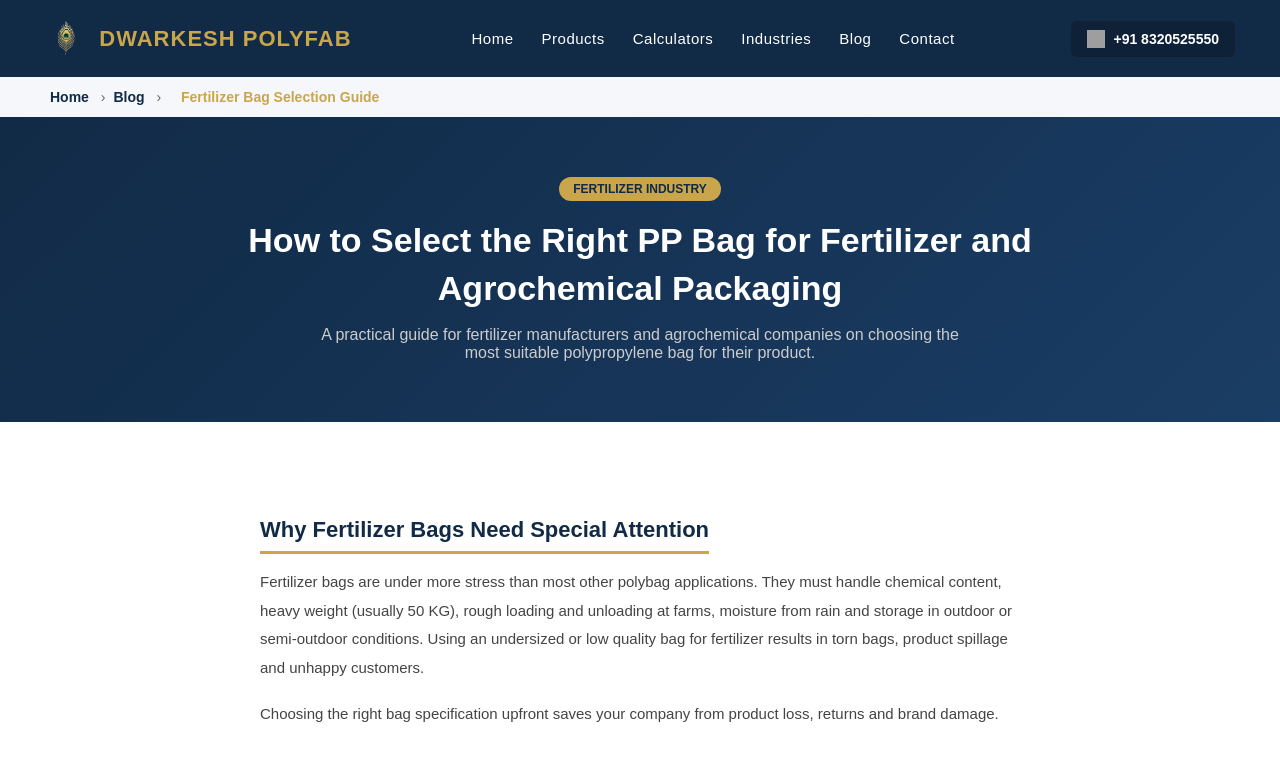
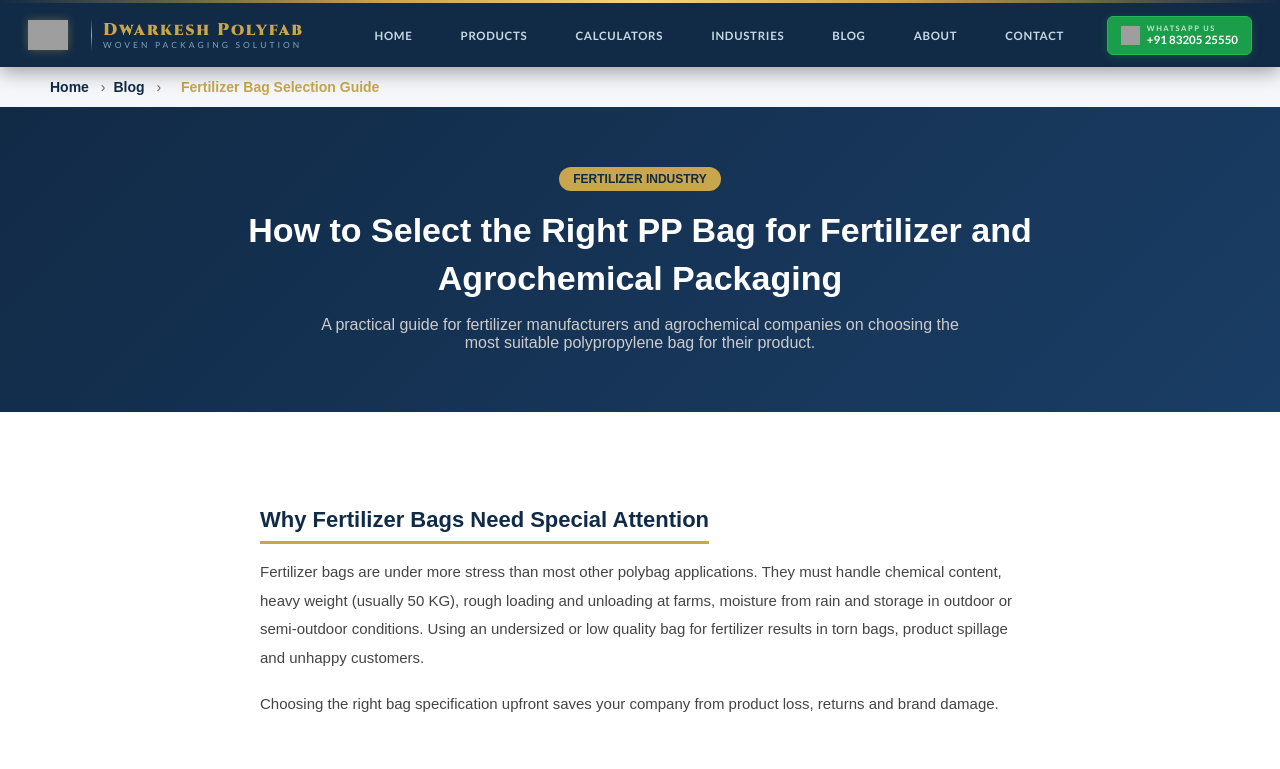
Before and after one commit to dwarkeshpolyfab/dwarkeshpolyfab, a plain HTML site: page blog/fertilizer-bag-selection.html in a window 1280 px wide. Shown: the top 769 px of the page. Drawn offline with Linux system fonts and the light colour scheme; grey boxes are pictures that could not be loaded.

Commit message:
Update fertilizer-bag-selection.html

```diff
--- a/blog/fertilizer-bag-selection.html
+++ b/blog/fertilizer-bag-selection.html
@@ -34,19 +34,21 @@
   </style>
 </head>
 <body>
-  <header class="header">
-    <div class="logo-area"><img src="../assets/images/logo.png" alt="Dwarkesh Polyfab Logo"><span class="company-name">DWARKESH POLYFAB</span></div>
-    <nav class="main-nav">
-      <a href="../index.html">Home</a><a href="../products/index.html">Products</a>
-      <a href="../calculators/index.html">Calculators</a><a href="../industries/index.html">Industries</a>
-      <a href="index.html">Blog</a><a href="../pages/contact.html">Contact</a>
-    </nav>
-    <div class="header-contact">
-      <a class="whatsapp-btn" href="https://wa.me/918320525550" target="_blank">
-        <img src="https://cdn-icons-png.flaticon.com/512/733/733585.png" alt="WhatsApp"><span>+91 8320525550</span>
-      </a>
-    </div>
-  </header>
+ <div id="header-placeholder" style="position:sticky;top:0;z-index:9999;"></div>
+<script>
+fetch('../components/header.html')
+  .then(r => r.text())
+  .then(html => {
+    const p = document.getElementById('header-placeholder');
+    p.innerHTML = html;
+    p.querySelectorAll('script').forEach(s => {
+      const ns = document.createElement('script');
+      ns.textContent = s.textContent;
+      document.body.appendChild(ns);
+      s.remove();
+    });
+  });
+</script>
   <div class="breadcrumb">
     <a href="../index.html">Home</a> <span>›</span><a href="index.html">Blog</a> <span>›</span>
     <span class="current">Fertilizer Bag Selection Guide</span>
```
